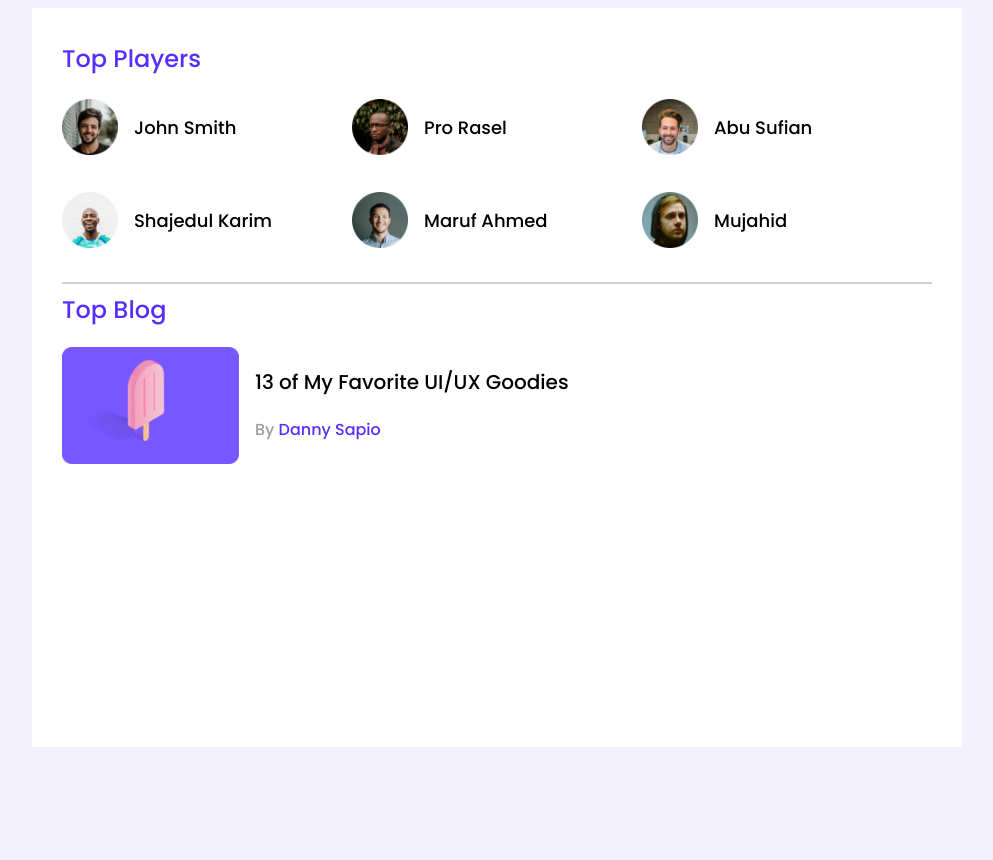
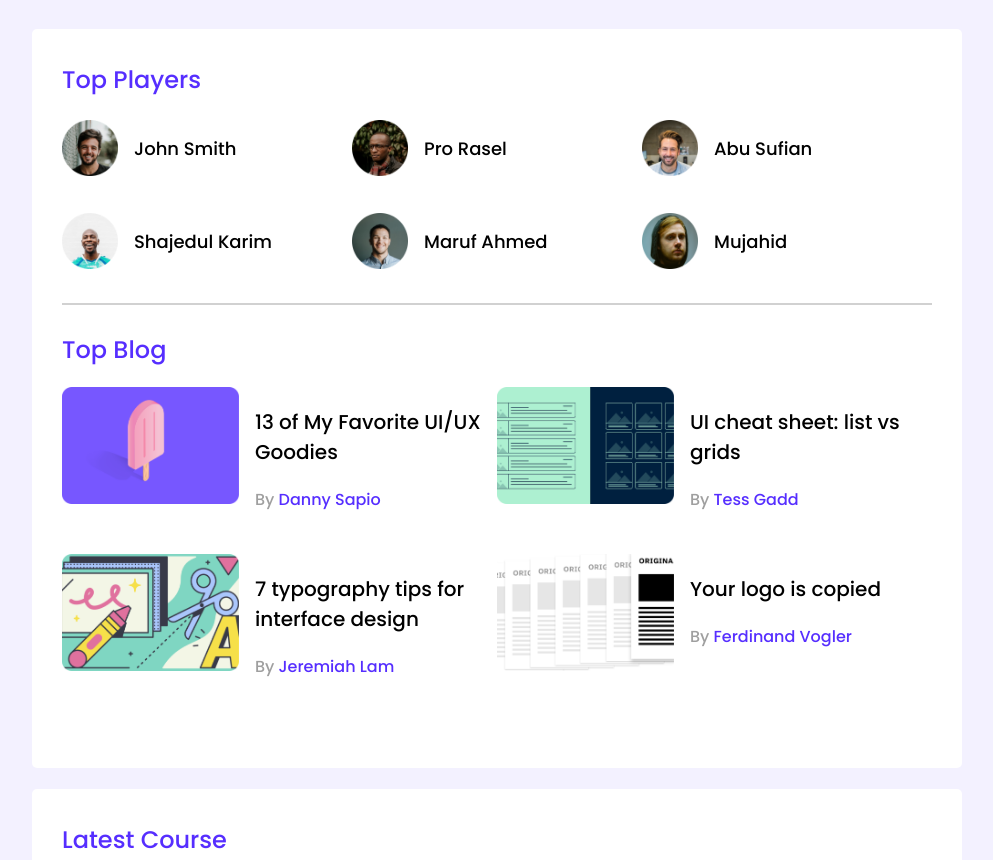
Before and after one commit to RAIHANRASUL17/leader-board-css3, a plain HTML site: page index.html in a window 1280 px wide. Shown: the top 860 px of the page, without its empty margins (143-1136 px from the left). Before the commit the page ends 800 px from the top, so only its background shows below. Drawn offline with Linux system fonts and the light colour scheme.

Commit message:
add muliple blogs and use grid layout two columns

```diff
--- a/index.html
+++ b/index.html
@@ -59,6 +59,8 @@
             ------------------------------------------------------------>
             <div class="top-blogs">
                 <h2 class="section-title">Top Blog</h2>
+
+                <div class="blogs">
                     <!-- Blog-1 Start -->
                     <article class="blog">
                         <div class="thumnail">
@@ -74,7 +76,60 @@
                         </div>
                     </article>
                     <!-- Blog-1 End -->
+
+                    <!-- have to press 3 times -->
+                    <article class="blog">
+                        <div class="thumnail">
+                            <img src="images/blogs/blog-2.png" alt="">
                         </div>
+                        <div class="blog-info">
+                            <h3 class="blog-title">
+                                UI cheat sheet: list vs grids
+                            </h3>
+                            <p class="blog-author">
+                                By <a href="">Tess Gadd</a>
+                            </p>
+                        </div>
+                    </article>
+
+                    <article class="blog">
+                        <div class="thumnail">
+                            <img src="images/blogs/blog-3.png" alt="">
+                        </div>
+                        <div class="blog-info">
+                            <h3 class="blog-title">
+                                7 typography tips for interface design
+                            </h3>
+                            <p class="blog-author">
+                                By <a href="">Jeremiah Lam</a>
+                            </p>
+                        </div>
+                    </article>
+
+                    <article class="blog">
+                        <div class="thumnail">
+                            <img src="images/blogs/blog-4.png" alt="">
+                        </div>
+                        <div class="blog-info">
+                            <h3 class="blog-title">
+                                Your logo is copied
+                            </h3>
+                            <p class="blog-author">
+                                By <a href="">Ferdinand Vogler</a>
+                            </p>
+                        </div>
+                    </article>
+                </div>
+            </div>
+        </section>
+<!------------------------------------------------------------------------------------
+                         Latest Course Part
+    ------------------------------------------------------------------------------------- -->
+    <!--Step 3.0: Latest Course Start -->
+    <section class="container">
+        <h2 class="section-title">
+Latest Course
+        </h2>
     </section>
     </main>
 </body>
--- a/styles/style.css
+++ b/styles/style.css
@@ -9,14 +9,20 @@ body {
 
 main {
     display: flex;
-    justify-content: center;
+    /* justify-content: center; */
+    /* for step 3.0: justify-content center will be cancel and put flex-direction column and align items center*/
+    flex-direction: column;
+    align-items: center;
 }
 
 .container {
     background-color: #FFFFFF;
     width: 870px;
     height: 679px;
+    border-radius: 5px;
     padding: 30px;
+    /* for step:3.0 margin top */
+    margin-top: 21px;
 }
 
 /* top-players styles */
@@ -59,13 +65,18 @@ main {
 /* Horizontal Line Style */
 hr {
     border: 1px solid #D1D1D1;
-    /* margin-top: 30px; */
+    margin-bottom: 27px;
 }
 
 /* ---------------------------------------
            Top Blogs Styles
 ------------------------------------------ */
 /* Blog-1 Start */
+.blogs{
+    display: grid;
+    grid-template-columns: repeat(2, 1fr);
+    grid-row-gap: 26px;
+}
 .blog {
     display: flex;
 }
```
Lines whose indentation alone changed are shown as unchanged.
